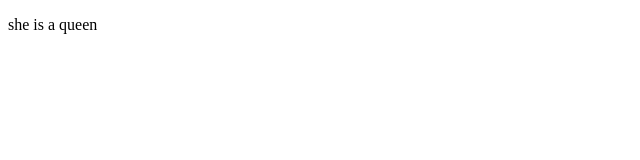
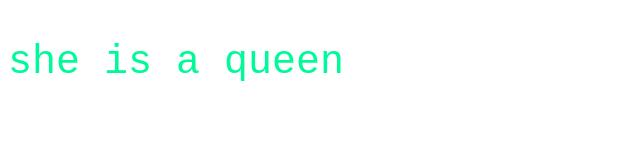
Before and after one commit to shreebhagya123/branching, a plain HTML site: page meri.html in a window 1280 px wide. Shown: the whole page, without its empty margins (0-640 px from the left). Drawn offline with Linux system fonts and the light colour scheme.

Commit message:
meri created by me

```diff
--- /dev/null
+++ b/meri.css
@@ -0,0 +1,5 @@
+p{
+    color: mediumspringgreen;
+    font-family: 'Courier New', Courier, monospace;
+    font-size: 40px;
+}
--- a/meri.html
+++ b/meri.html
@@ -3,6 +3,7 @@
 <head>
     <meta charset="UTF-8">
     <meta name="viewport" content="width=device-width, initial-scale=1.0">
+    <link rel="stylesheet" href="./meri.css">
     <title>Document</title>
 </head>
 <body>
```
